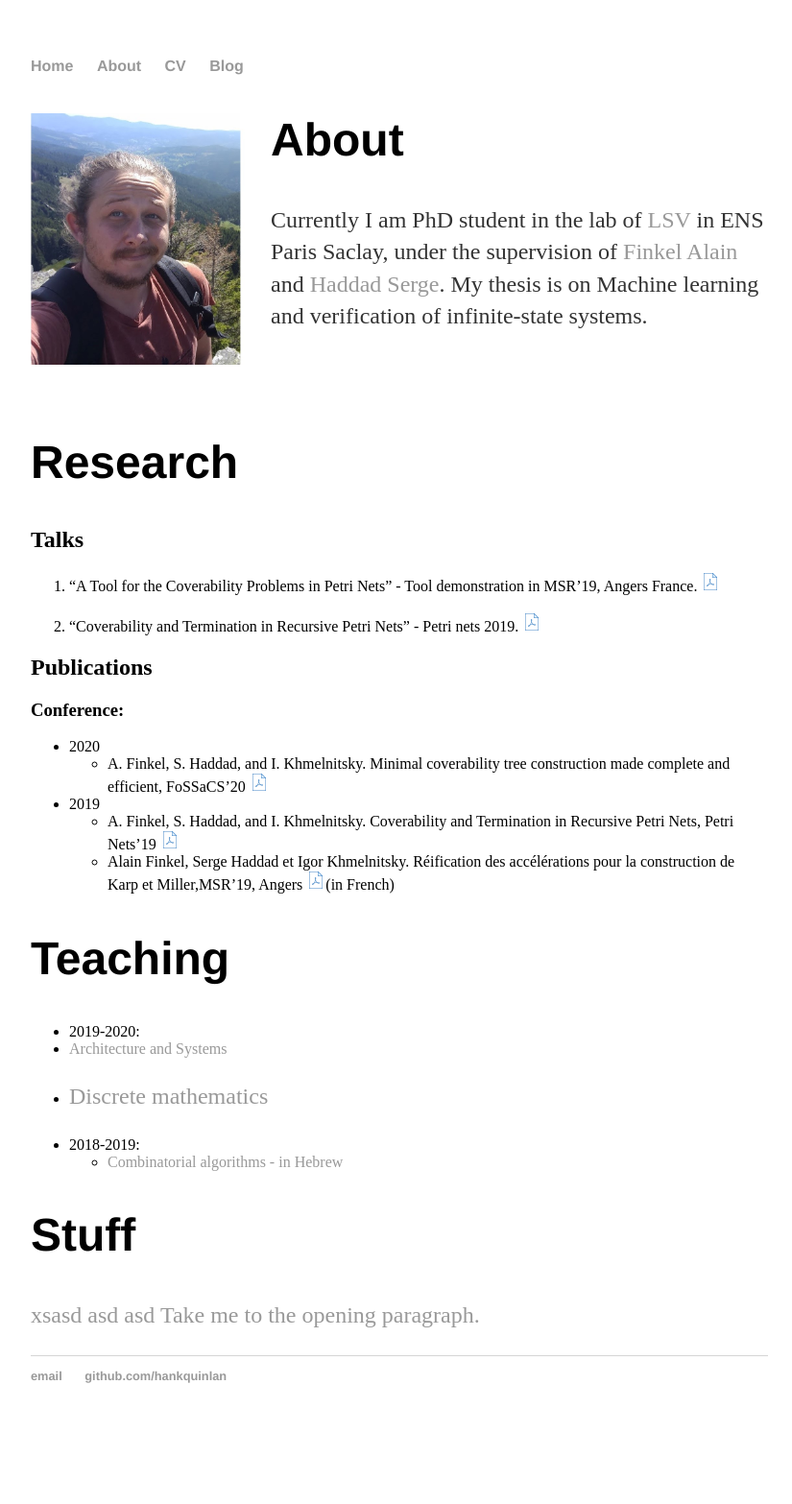
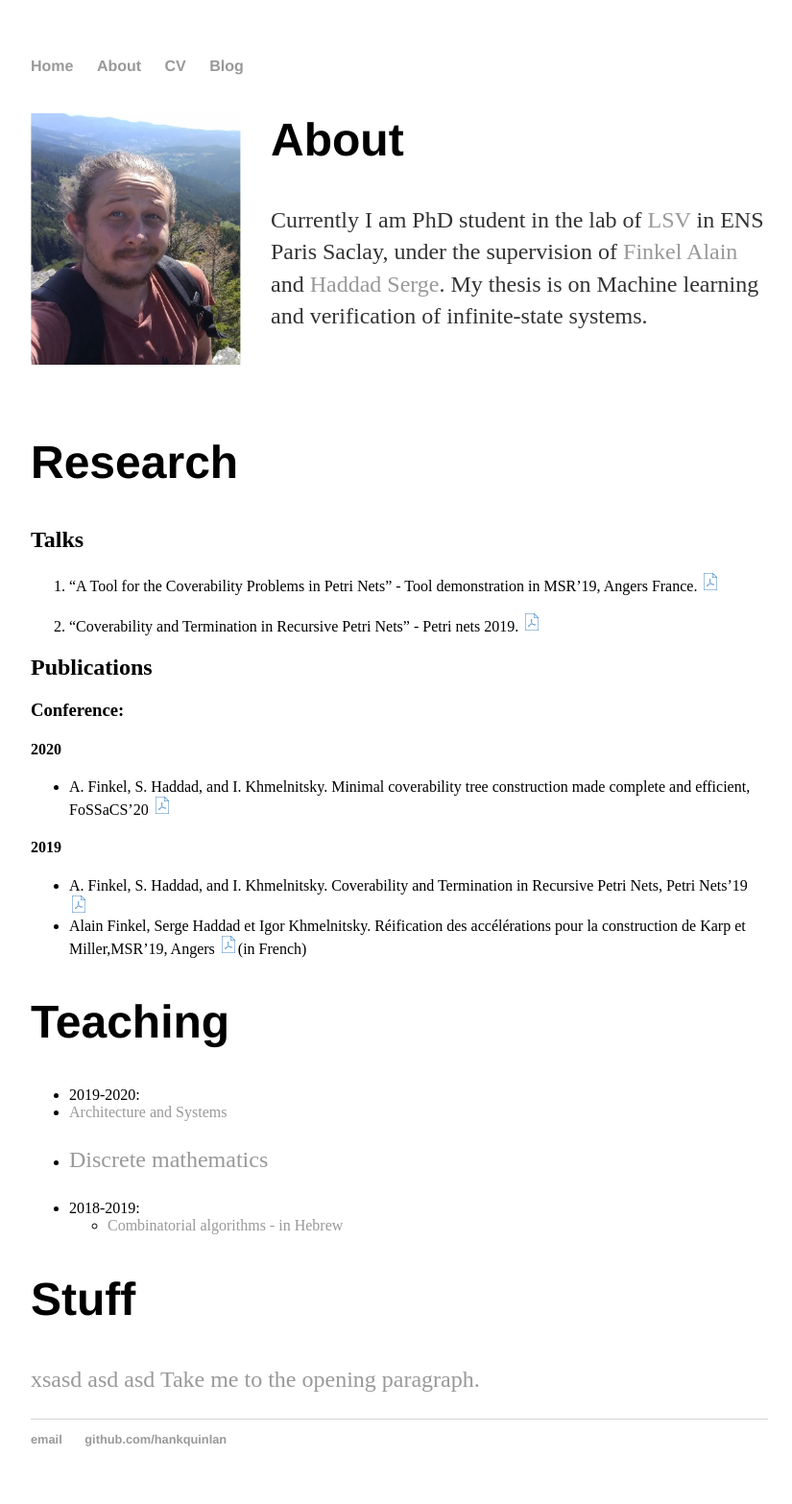
Before and after one commit to IgorKhm/igorkhm.github.io, a Jekyll site: the page built from index.md, in a window 1280 px wide. Shown: the whole page at 96% size, without its empty margins (224-1049 px from the left). Built offline with Jekyll 4.4.1, drawn with Linux system fonts in a browser that asks for light colours; before the commit the page ends 1501 px from its top, so only the background shows below that.

```diff
--- a/index.md
+++ b/index.md
@@ -15,10 +15,11 @@ Currently I am PhD student in the lab of [LSV](https://www.lsv.fr) in ENS Paris
 
 ## Publications
 ### Conference:
-+ 2020
+#### 2020
    +  A. Finkel, S. Haddad, and I. Khmelnitsky. Minimal coverability tree construction made complete and efficient, FoSSaCS'20
    <a href="/tobeadded"><img src="pictures/pdf.png" alt="drawing" width="20"/></a>
-+ 2019
+
+#### 2019
    +  A. Finkel, S. Haddad, and I. Khmelnitsky. Coverability and Termination in Recursive Petri Nets, Petri Nets'19
    <a href="https://hal.inria.fr/hal-02081019"><img src="pictures/pdf.png" alt="drawing" width="20"/></a>
    + Alain Finkel, Serge Haddad et Igor Khmelnitsky. Réification des accélérations pour la construction de Karp et Miller,MSR'19, Angers
```
